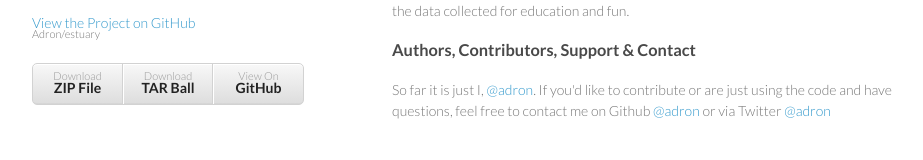
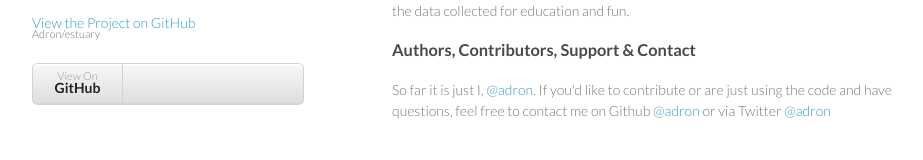
Before and after one commit to basho/estuary, a plain HTML site: page index.html in a window 1280 px wide. Shown: the part 138-298 px from the top of the page, without its empty margins (178-1101 px from the left). Drawn offline with Linux system fonts and the light colour scheme.

Commit message:
Update index.html

```diff
--- a/index.html
+++ b/index.html
@@ -22,8 +22,8 @@
 
 
         <ul>
-        <li><a href="https://github.com/Adron/estuary/zipball/master">Download <strong>ZIP File</strong></a></li>
-          <li><a href="https://github.com/Adron/estuary/tarball/master">Download <strong>TAR Ball</strong></a></li>
+      <!--  <li><a href="https://github.com/Adron/estuary/zipball/master">Download <strong>ZIP File</strong></a></li>
+          <li><a href="https://github.com/Adron/estuary/tarball/master">Download <strong>TAR Ball</strong></a></li> -->
           <li><a href="https://github.com/Adron/estuary">View On <strong>GitHub</strong></a></li>
         </ul>
       </header>
```
